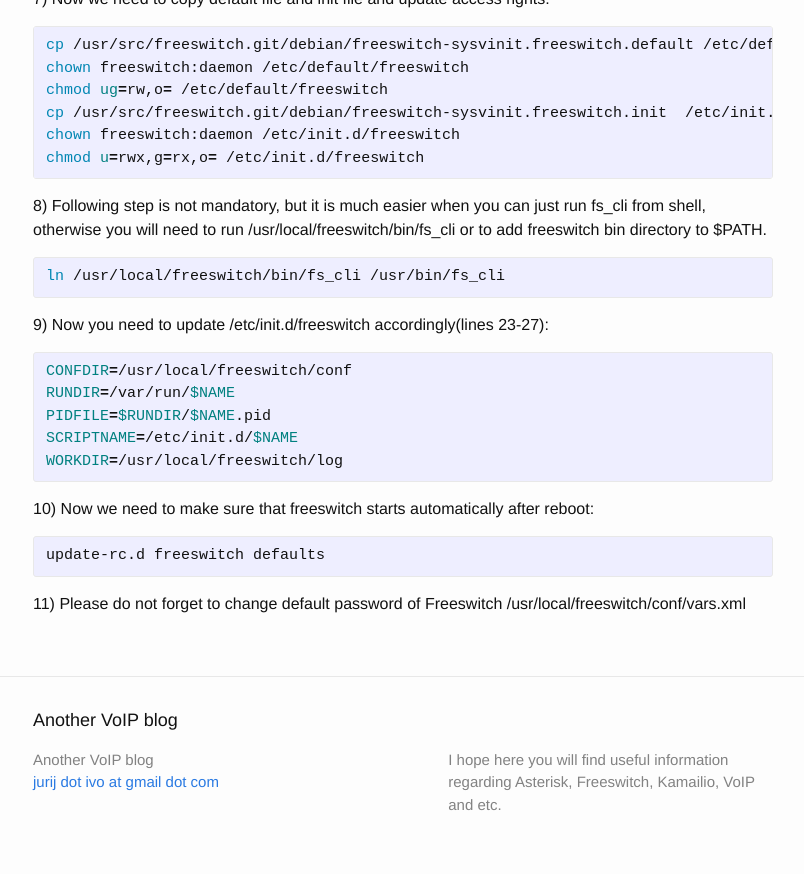
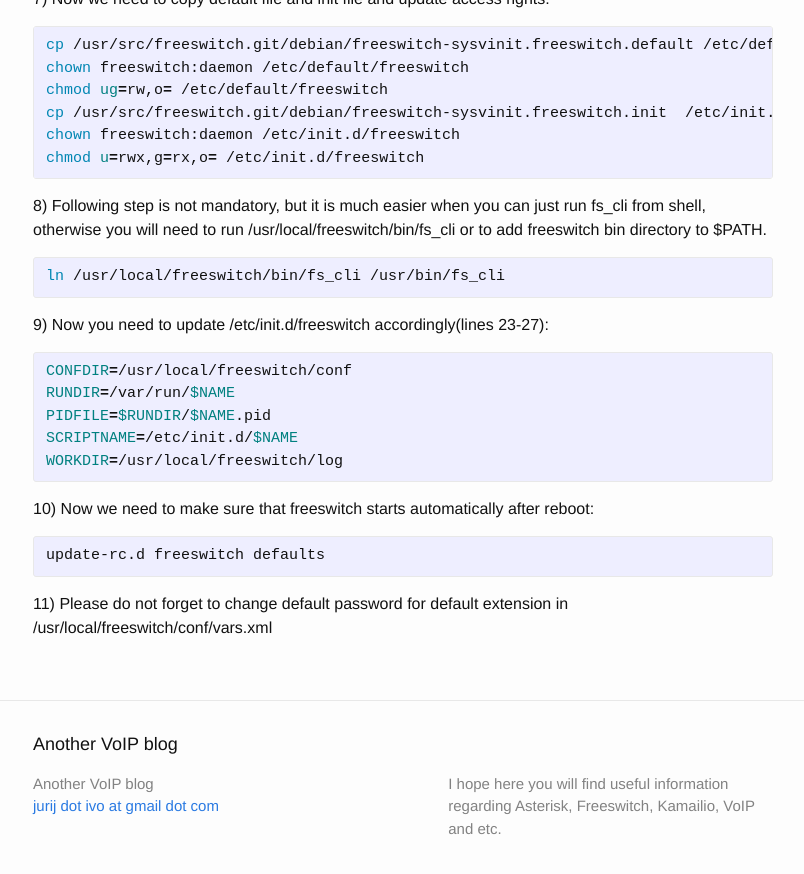
Before and after one commit to os11k/os11k.github.io, a Jekyll site: the page built from _posts/2016-02-23-freeswitch-1.6-install-on-debian-8-from-git.markdown, in a window 1280 px wide and 900 px high, scrolled down 1431 px. Shown: the top 874 px of the window, without its empty margins (237-1041 px from the left). Built offline with Jekyll 4.4.1, drawn with Linux system fonts in a browser that asks for light colours; comment, search, counter and statistics services are not loaded.

Commit message:
Correcting small typo

```diff
--- a/_posts/2016-02-23-freeswitch-1.6-install-on-debian-8-from-git.markdown
+++ b/_posts/2016-02-23-freeswitch-1.6-install-on-debian-8-from-git.markdown
@@ -91,4 +91,4 @@
 update-rc.d freeswitch defaults
 {% endhighlight %}
 
-11) Please do not forget to change default password of Freeswitch /usr/local/freeswitch/conf/vars.xml
+11) Please do not forget to change default password for default extension in /usr/local/freeswitch/conf/vars.xml
```
